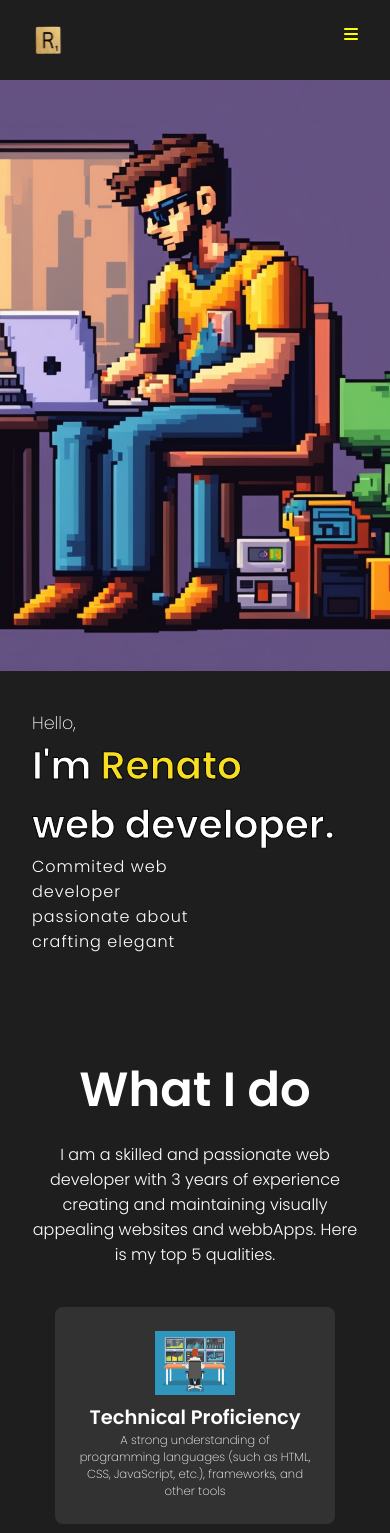
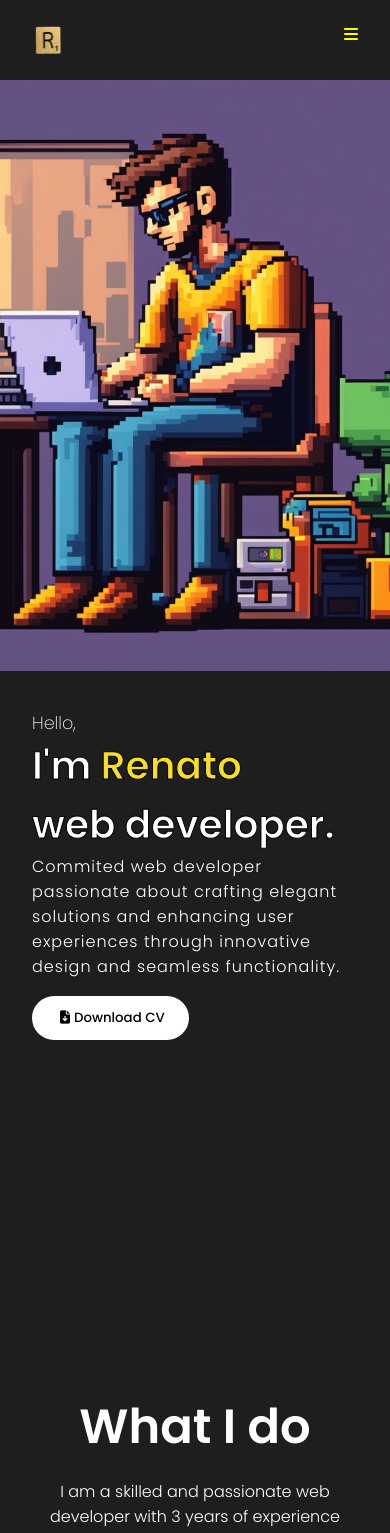
Before and after one commit to Renato-Camapum/Renato-website, a React (Create React App) app: page / in a window 390 px wide. Shown: the top 1533 px of the page. Built offline with nearby package versions, Linux system fonts and the light colour scheme.

Commit message:
navbar fixed

```diff
--- a/src/components/Intro/intro.css
+++ b/src/components/Intro/intro.css
@@ -88,13 +88,17 @@
 
 @media screen and (max-width:480px) {
     #intro {
-        height: 104vh;
+        height: 144vh;
 
     }
     .bg-picture {
         position: relative;
         height: 70vh;
         width: 100vw;
+    }
+
+    .intro-paragraph {
+        width: 100%;
     }
 
     .intro-content {
```
